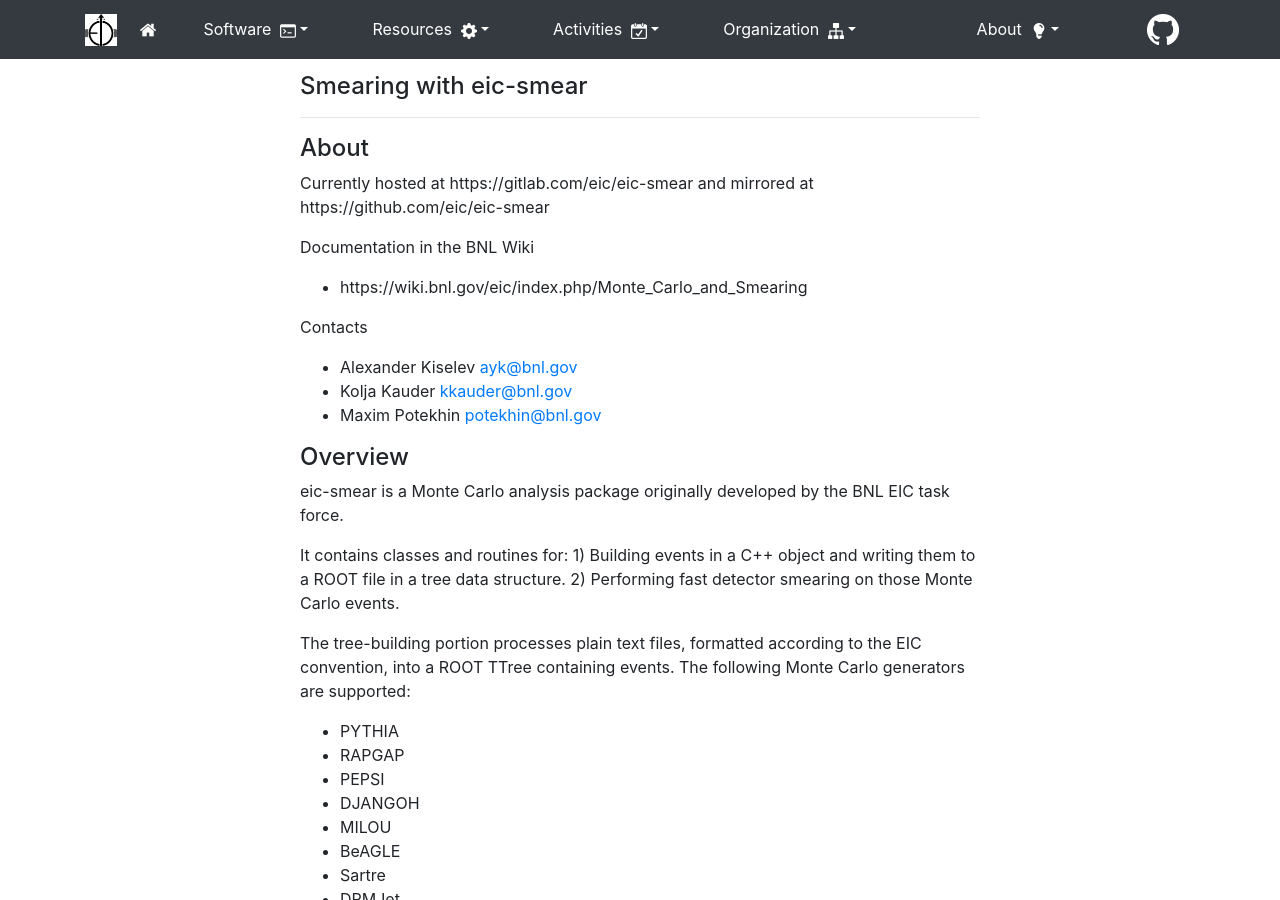
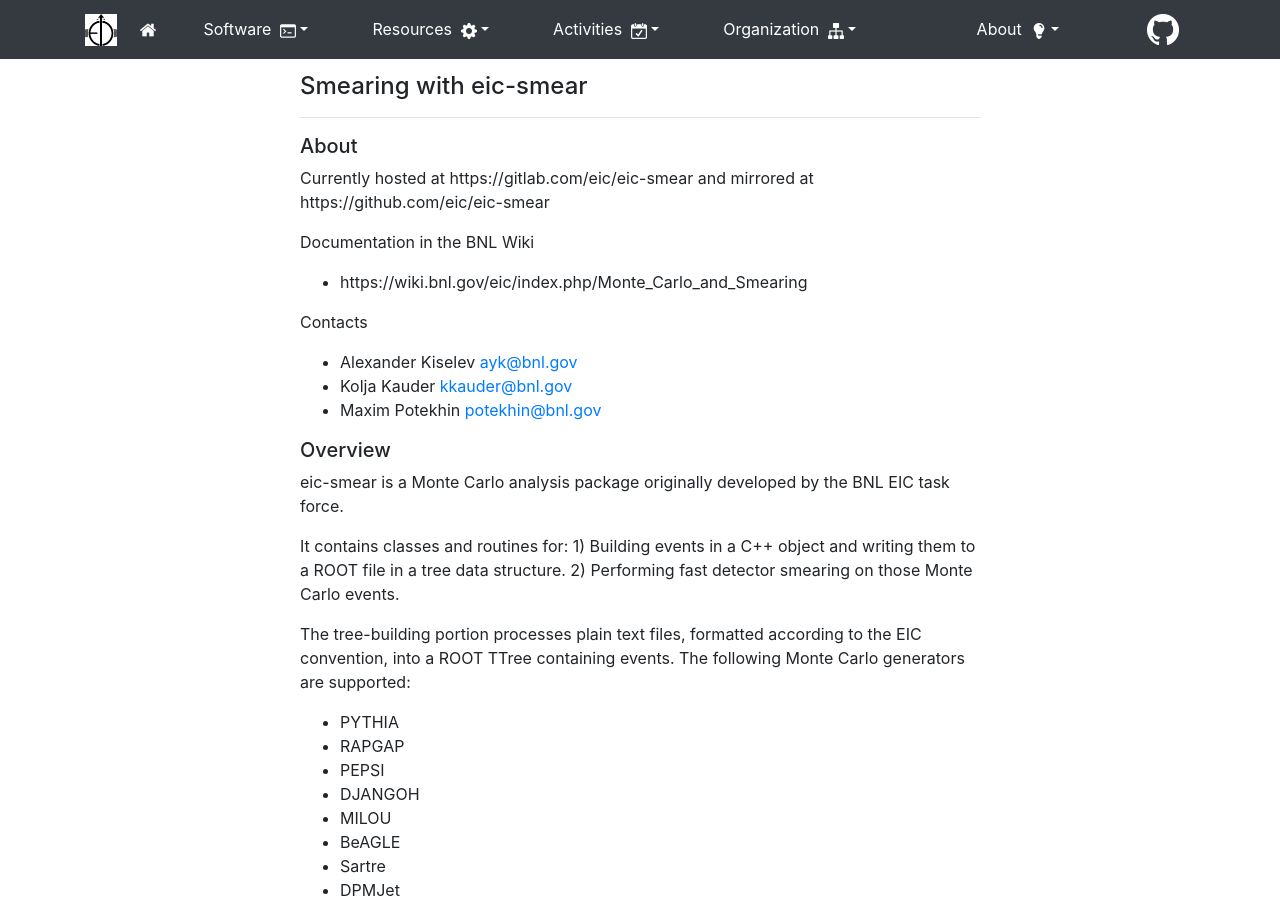
Before and after one commit to kkauder/eic.github.io, a Jekyll site: the page built from _software/eicsmear.md, in a window 1280 px wide and 900 px high. Built offline with Jekyll 4.4.1, drawn with Linux system fonts in a browser that asks for light colours; nearby versions of some CDN libraries.

Commit message:
Corrected the styling of sections h4->h5

````diff
--- a/_software/eicsmear.md
+++ b/_software/eicsmear.md
@@ -7,7 +7,7 @@ layout: default
 
 {% include layouts/title.md %}
 
-#### About ####
+##### About #####
 
 Currently hosted at
 https://gitlab.com/eic/eic-smear
@@ -22,7 +22,7 @@ Contacts
 * Kolja Kauder <kkauder@bnl.gov>
 * Maxim Potekhin <potekhin@bnl.gov>
 
-#### Overview ####
+##### Overview #####
 
 eic-smear is a Monte Carlo analysis package originally developed by the BNL EIC task force.
 
@@ -79,15 +79,15 @@ Both portions of the code are included in the eic-smear shared
 library.
 
 
-#### Building ####
+##### Building #####
 
-##### Prerequisites #####
+###### Prerequisites ######
 
 * CMake version >3.1 is required.
 * Compiler with C++11 support
 * ROOT is required. ROOT6 strongly preferred, although ROOT5 may work
 
-##### Procedure #####
+###### Procedure ######
 
 Create a directory in which to build eic-smear and navigate to that
 ```
@@ -111,7 +111,7 @@ make -j 2
 make install
 ```
 
-##### Notes: #####
+###### Notes: ######
 
 * If you see instances of things like
 ```
@@ -145,7 +145,7 @@ root [] gSystem->Load("libeicsmear");
 ```
 even if that same command is in your rootlogon.C.
 
-#### Tests and Examples ####
+##### Tests and Examples #####
 
 if you prepare building using the cmake option
 ```
@@ -164,7 +164,7 @@ will read a (provided) e+D BeAGLE file.
 is a customizable particle gun that creates a few simplee histograms
 and plots to see and test the acceptance dependence of smearing.
 
-#### A canonic example ####
+##### A canonic example #####
 
 When tests are built, a particularly useful example is
 ```
@@ -218,12 +218,12 @@ random number details) the provided small reference plots in
 ```
 
 
-#### Deconstructed example ####
+##### Deconstructed example #####
 
 All steps can be performed interactively and individually in ROOT as
 follows:
 
-##### Generate EicTree #####
+###### Generate EicTree ######
 
 ```
 root [] gSystem->Load("libeicsmear");
@@ -237,7 +237,7 @@ other files, please make sure to include the generator name in the
 filename. Currently accepted are pythia, pepsi, lepto, rapgap, djangoh, beagle,milou, sartre, simple.
 
 
-#### Smear the tree
+##### Smear the tree
 ```
 root [] gSystem->Load("libeicsmear")
 root [] .L smearHandBook.cxx // Assuming you copied this here
@@ -252,7 +252,7 @@ the number of events to smear (-1 for all);
 * IMPORTANT: The file type is by default assumed to be pythia6. For
 other files, please make sure to include the generator name in the filename.
 
-##### Analyze the Tree #####
+###### Analyze the Tree ######
 
 (Suppressing the root prompts for easier copy/paste):
 ```
@@ -285,7 +285,7 @@ for(long iEvent=0; iEvent<mc->GetEntries(); iEvent++){
 EEprime->Draw("colz");
 ```
 
-#### Anatomy of a Smearer ####
+##### Anatomy of a Smearer #####
 
 A "detector" is constructed as follows. For details,
 please also see examples included in the scripts/directory.
@@ -345,7 +345,7 @@ detector.
 * Formulas are based on ROOT::TFormula and accept kP, kPhi, kTheta, kE. In
 principle, kPt and kPz is also supported but currently not working.
 
-##### IMPORTANT NOTES: #####
+###### IMPORTANT NOTES: ######
 
 * If you want to have an unsmeared value in the smeared tree, use a
 perfect device, e.g:
@@ -382,7 +382,7 @@ regarding calculation of smeared kinematic variables.
   issue a warning. When you make changes to a detector, keep this in
   mind and proceed with caution.
 
-#### Doxygen ####
+##### Doxygen #####
 
 A recent version of the detailed class documentation is temporarily
 hosted at www4.rcf.bnl.gov/~eickolja/.
````
